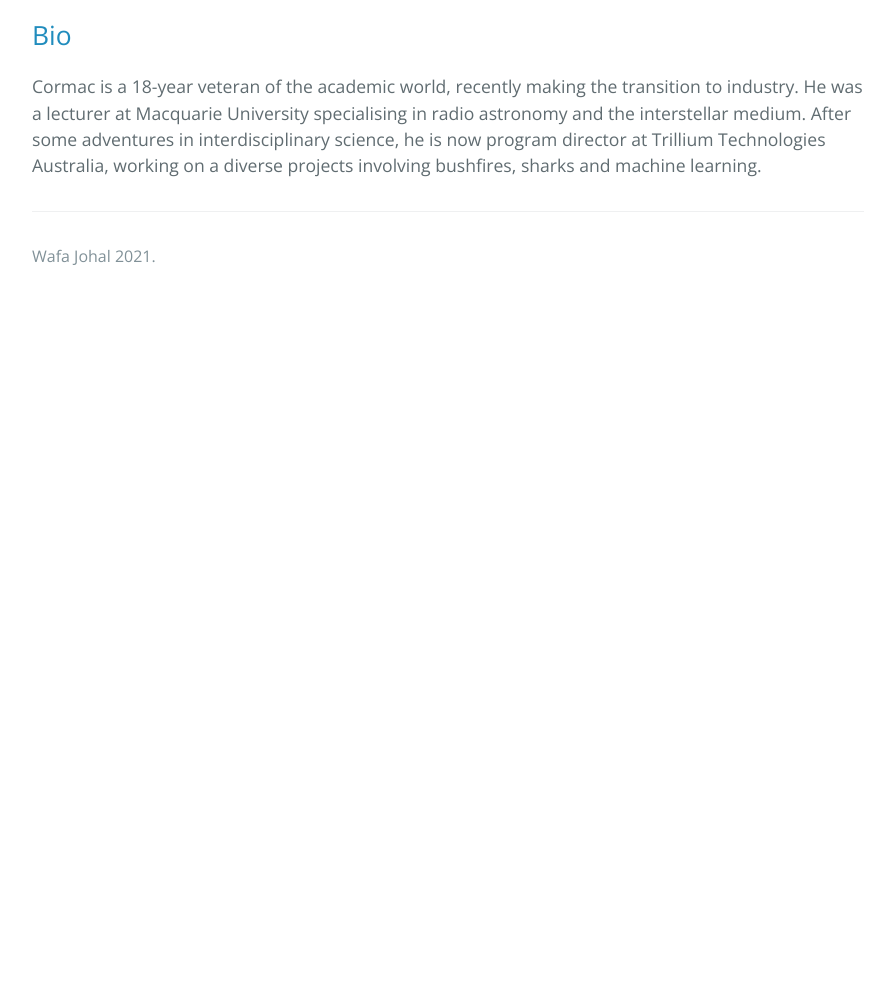
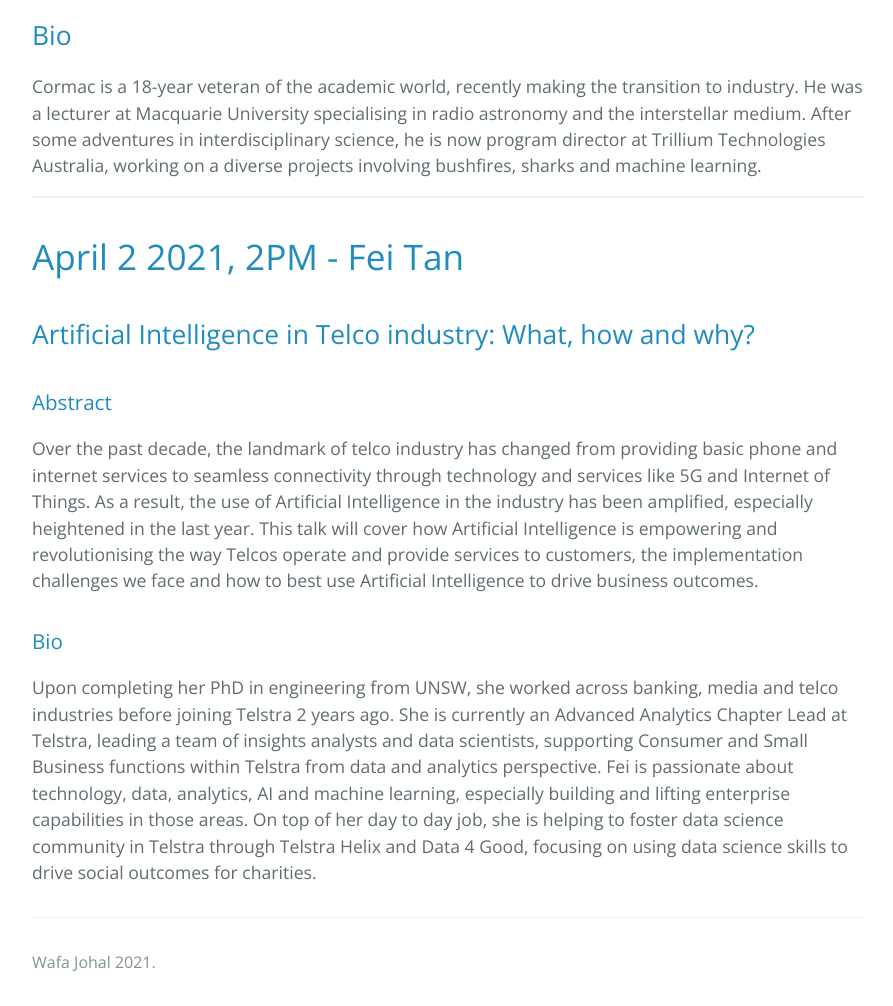
Before and after one commit to ai-seminars/ai-seminars.github.io, a plain HTML site: page home/index.html in a window 1280 px wide. Shown: the part 1050-2056 px from the top of the page, without its empty margins (192-1085 px from the left). Before the commit the page ends 1350 px from the top, so only its background shows below. Drawn offline with nearby package versions, Linux system fonts and the light colour scheme.

Commit message:
adding april 2 seminar

```diff
--- a/home/index.html
+++ b/home/index.html
@@ -68,6 +68,13 @@
 <p>Frontier Development Lab (FDL) is a year-long accelerated research program centred on an 8-week intensive research sprint. The program brings together interdisciplinary teams to solve carefully chosen challenges by applying artificial intelligence to remote sensing data. FDL has been running since 2015 in partnership with leading public and private organisations that include: NASA, ESA, The SETI Institute, Oxford University, Google, NVIDIA and Lockheed Martin. Outcomes are high-impact and open-source - anybody can build on the results. In this presentation I will showcase some of FDL’s recent successes, including the first FDL-affiliated program in Australia on bushfires. I will also talk about my personal journey from academia to industry, and share some insight on better engagement between the two worlds.</p>
 <h2 id="bio">Bio</h2>
 <p>Cormac is a 18-year veteran of the academic world, recently making the transition to industry. He was a lecturer at Macquarie University specialising in radio astronomy and the interstellar medium. After some adventures in interdisciplinary science, he is now program director at Trillium Technologies Australia, working on a diverse projects involving bushfires, sharks and machine learning.</p>
+<hr>
+<h1 id="april-2-2021-2pm---fei-tan">April 2 2021, 2PM - Fei Tan</h1>
+<h2 id="artificial-intelligence-in-telco-industry-what-how-and-why">Artificial Intelligence in Telco industry: What, how and why?</h2>
+<h3 id="abstract-1">Abstract</h3>
+<p>Over the past decade, the landmark of telco industry has changed from providing basic phone and internet services to seamless connectivity through technology and services like 5G and Internet of Things. As a result, the use of Artificial Intelligence in the industry has been amplified, especially heightened in the last year. This talk will cover how Artificial Intelligence is empowering and revolutionising the way Telcos operate and provide services to customers, the implementation challenges we face and how to best use Artificial Intelligence to drive business outcomes.</p>
+<h3 id="bio-1">Bio</h3>
+<p>Upon completing her PhD in engineering from UNSW, she worked across banking, media and telco industries before joining Telstra 2 years ago. She is currently an Advanced Analytics Chapter Lead at Telstra, leading a team of insights analysts and data scientists, supporting Consumer and Small Business functions within Telstra from data and analytics perspective. Fei is passionate about technology, data, analytics, AI and machine learning, especially building and lifting enterprise capabilities in those areas. On top of her day to day job, she is helping to foster data science community in Telstra through Telstra Helix and Data 4 Good, focusing on using data science skills to drive social outcomes for charities.</p>
 
 
     <footer class="site-footer">
```
Also changed, not shown: img/presenters/Fei_Tan.JPG (added).
